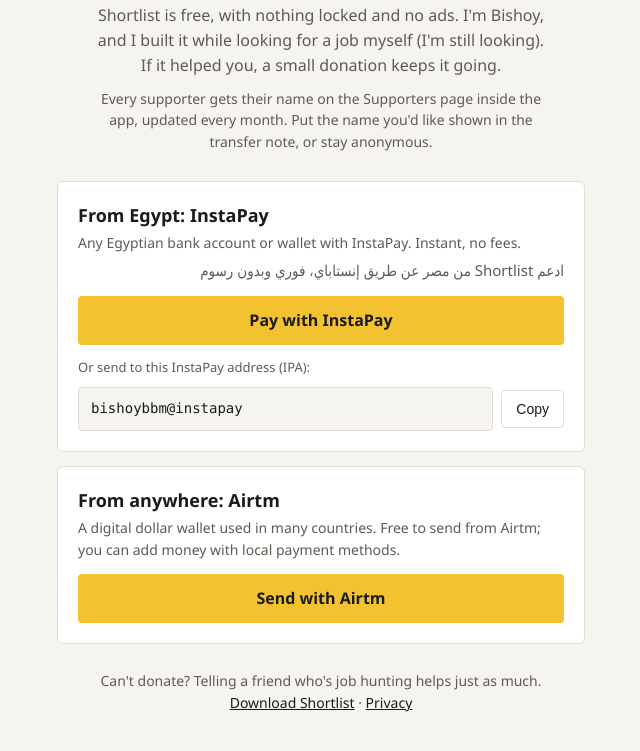
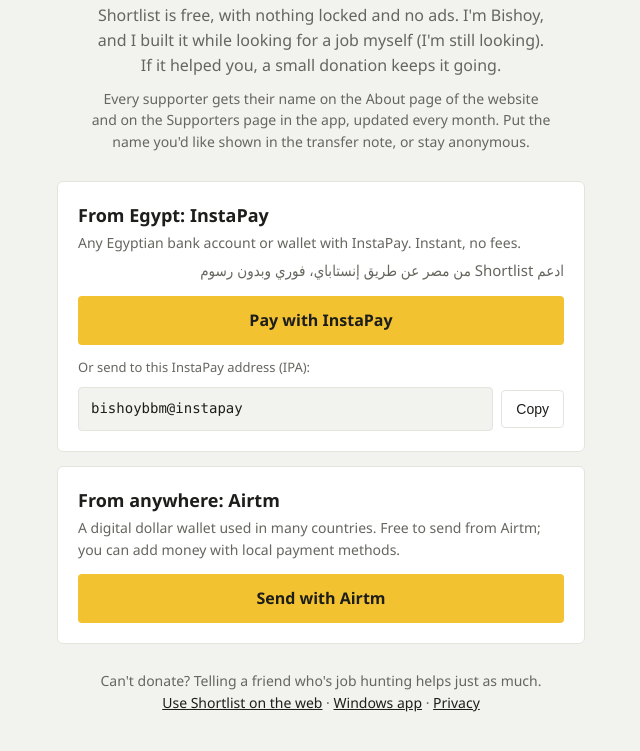
Before and after one commit to BishoyRaafaf/shortlist-releases, a plain HTML site: page support/index.html in a window 1280 px wide. Shown: the part 169-920 px from the top of the page, without its empty margins (319-959 px from the left). Drawn offline with Linux system fonts and the light colour scheme.

Commit message:
Support page: link the website and the Windows app, supporters listed on the site too, site colours
The page stays because Shortlist 1.1.5's Donate button opens it. It now points to
https://shortlistjobs.pages.dev instead of the GitHub download.

Co-Authored-By: Claude Opus 5.5 <noreply@anthropic.com>

```diff
--- a/support/index.html
+++ b/support/index.html
@@ -4,13 +4,13 @@
 <meta charset="utf-8">
 <meta name="viewport" content="width=device-width, initial-scale=1">
 <title>Support Shortlist</title>
-<meta name="description" content="Shortlist is a free job-search app that warns you about scams. Support it from Egypt (InstaPay) or from anywhere.">
+<meta name="description" content="Shortlist is a free job search website and Windows app that warns you about scams. Support it from Egypt (InstaPay) or from anywhere.">
 <link rel="icon" href="icon.svg" type="image/svg+xml">
 <link rel="icon" href="favicon-48.png" sizes="48x48" type="image/png">
 <style>
   :root {
-    --bg: #f6f4ef; --card: #ffffff; --text: #1a1a1a; --muted: #5f5b53; --line: #e2ded5;
-    --accent: #f2c230; --accent-ink: #1a1a1a; --accent-soft: #ece9e2; --ok: #28704a; --focus: #7a5c00;
+    --bg: #f2f2ef; --card: #ffffff; --text: #1d1d1b; --muted: #66665f; --line: #e4e4df;
+    --accent: #f2c230; --accent-ink: #1d1d1b; --accent-soft: #ebebe7; --ok: #287046; --focus: #7a5c00;
   }
   @media (prefers-color-scheme: dark) {
     :root:not([data-theme="light"]) {
@@ -51,7 +51,7 @@
   <header>
     <img src="icon.svg" alt="Shortlist logo">
     <h1>Support Shortlist</h1>
-    <p>Shortlist is free, with nothing locked and no ads. I'm Bishoy, and I built it while looking for a job myself (I'm still looking). If it helped you, a small donation keeps it going.</p><p class="names">Every supporter gets their name on the Supporters page inside the app, updated every month. Put the name you'd like shown in the transfer note, or stay anonymous.</p>
+    <p>Shortlist is free, with nothing locked and no ads. I'm Bishoy, and I built it while looking for a job myself (I'm still looking). If it helped you, a small donation keeps it going.</p><p class="names">Every supporter gets their name on the About page of the website and on the Supporters page in the app, updated every month. Put the name you'd like shown in the transfer note, or stay anonymous.</p>
   </header>
 
   <!-- ===== Egypt: InstaPay ===== -->
@@ -96,7 +96,7 @@
   </section>
 
   <p class="free">Can't donate? Telling a friend who's job hunting helps just as much.<br>
-    <a href="https://github.com/BishoyRaafaf/shortlist-releases">Download Shortlist</a> · <a href="https://github.com/BishoyRaafaf/shortlist-releases/blob/main/PRIVACY.md">Privacy</a></p>
+    <a href="https://shortlistjobs.pages.dev/?utm_source=support-page">Use Shortlist on the web</a> · <a href="https://apps.microsoft.com/detail/9NRGX29423RB">Windows app</a> · <a href="https://github.com/BishoyRaafaf/shortlist-releases/blob/main/PRIVACY.md">Privacy</a></p>
 </main>
 
 <script>
```
